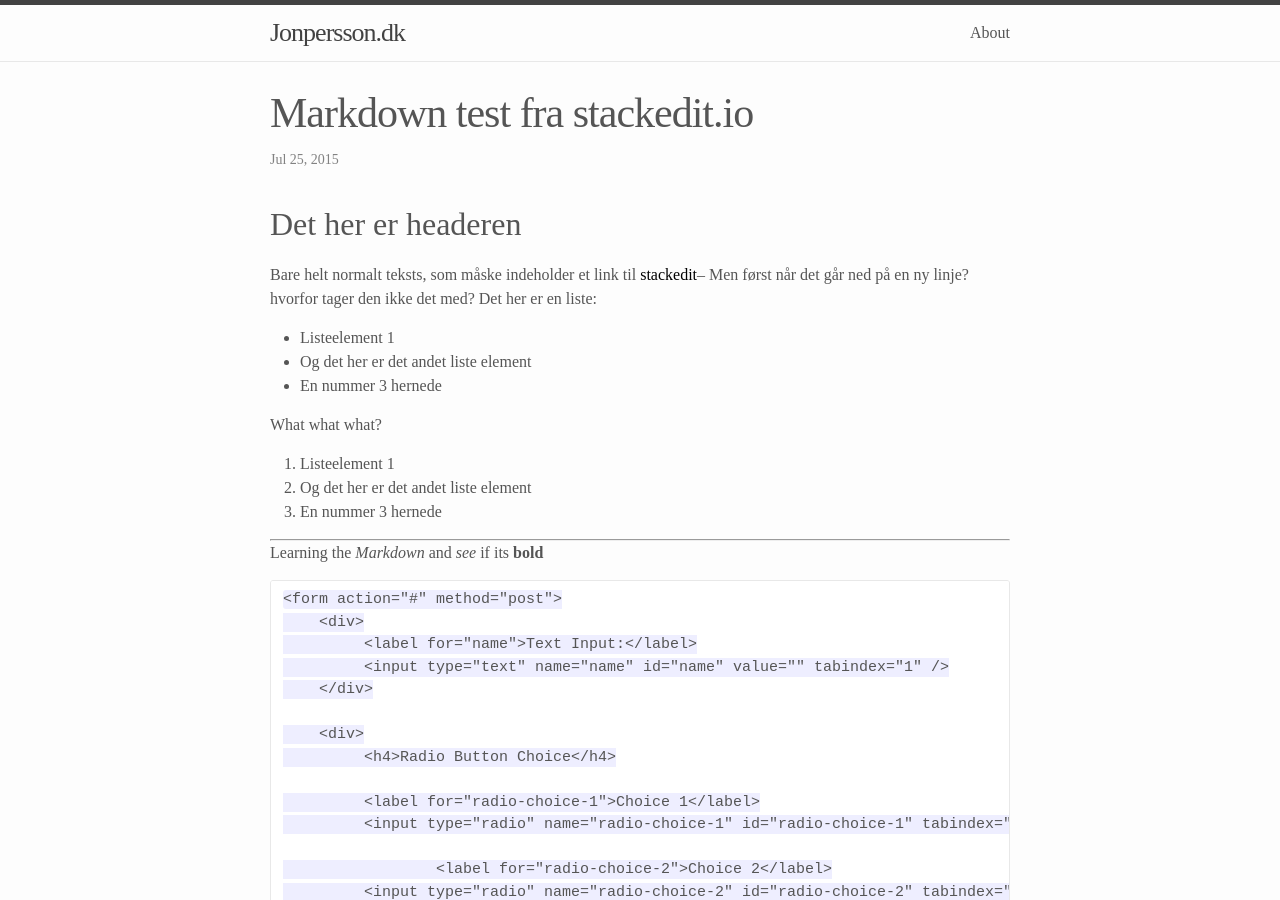
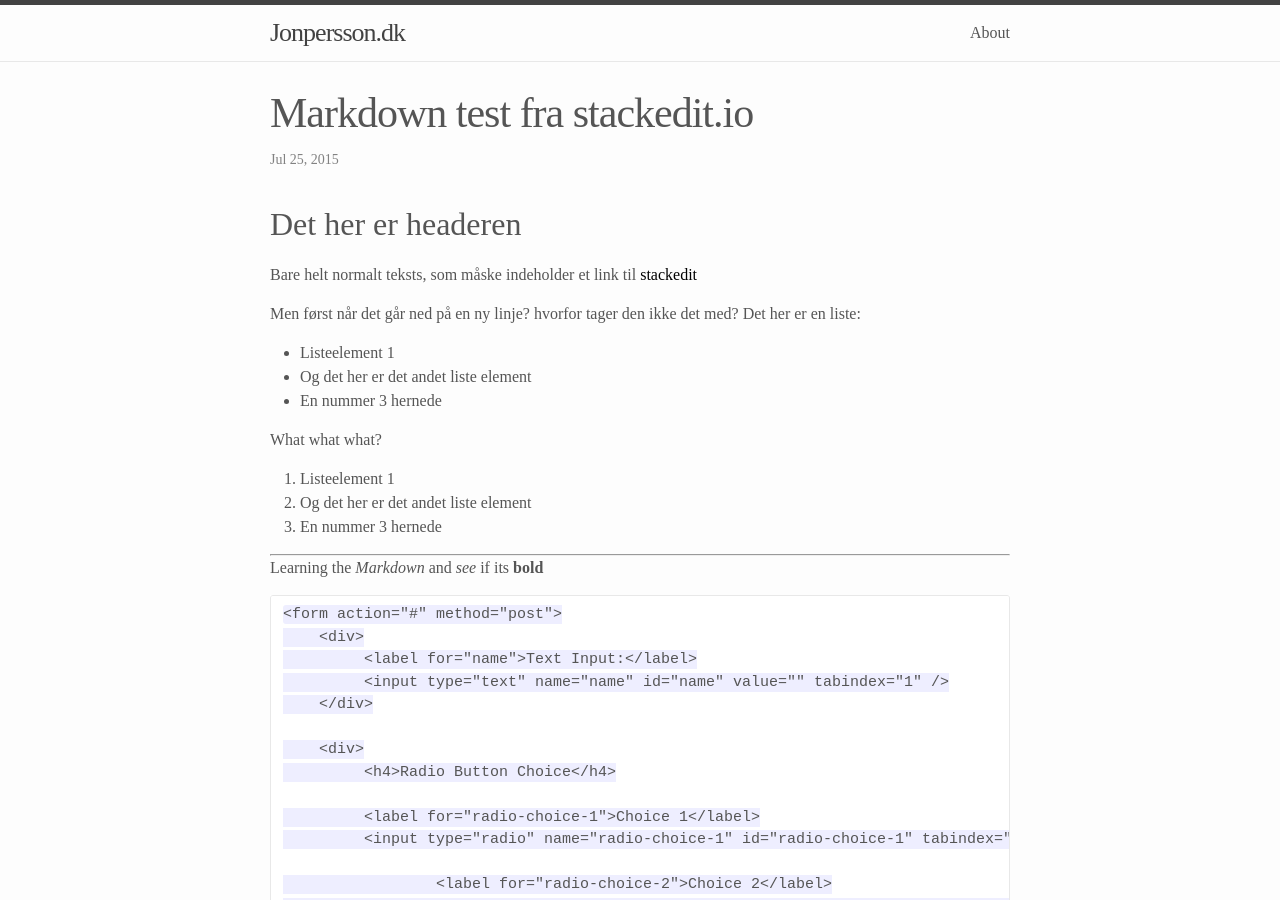
Before and after one commit to Jon-Persson/Jon-Persson.github.io, a Jekyll site: the page built from _posts/2015-07-25-Markdown-test-fra-stackedit.io.markdown, in a window 1280 px wide and 900 px high. Built offline with Jekyll 4.4.1, drawn with Linux system fonts in a browser that asks for light colours.

Commit message:
no message

```diff
--- a/_posts/2015-07-25-Markdown-test-fra-stackedit.io.markdown
+++ b/_posts/2015-07-25-Markdown-test-fra-stackedit.io.markdown
@@ -7,7 +7,9 @@ categories: Markdown
 Det her er headeren
 ---------------------------
 
-Bare helt normalt teksts, som måske indeholder et link til [stackedit](https://stackedit.io)--
+Bare helt normalt teksts, som måske indeholder et link til [stackedit](https://stackedit.io)
+
+
 Men først når det går ned på en ny linje? hvorfor tager den ikke det med?
 Det her er en liste:
 
```
